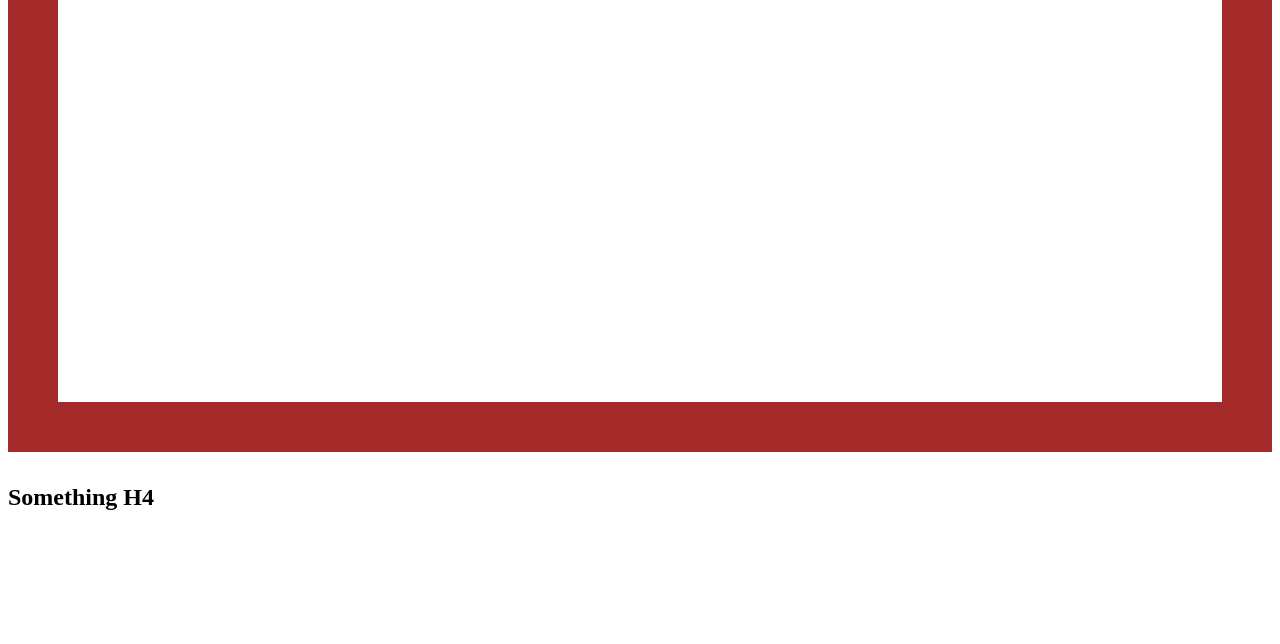
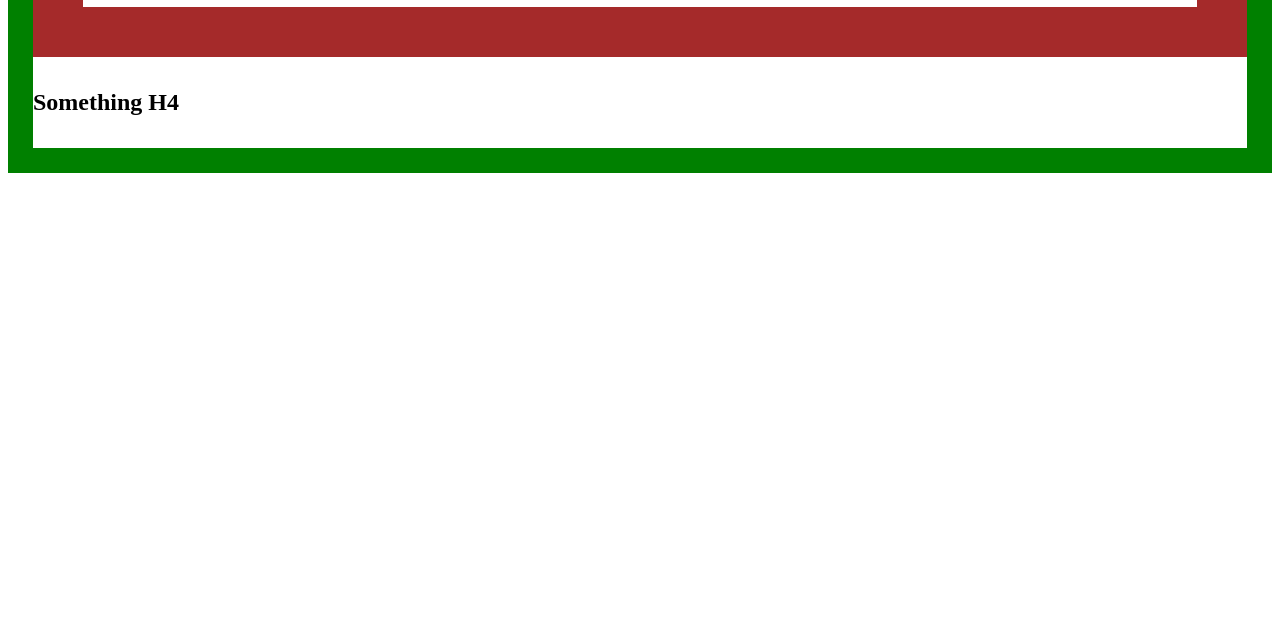
Before and after one commit to atttul/css-units, a plain HTML site: page index.html in a window 1280 px wide. Shown: the part 156-800 px from the top of the page. Drawn offline with Linux system fonts and the light colour scheme.

Commit message:
change in body border

```diff
--- a/style.css
+++ b/style.css
@@ -3,10 +3,11 @@ h1{
 }
 header{
     font-size: 2em;
-    height: 500px;
+
 }
 body{
     font-size: 1.5rem;
+    border: 25px green solid;
 }
 
 header{
```
